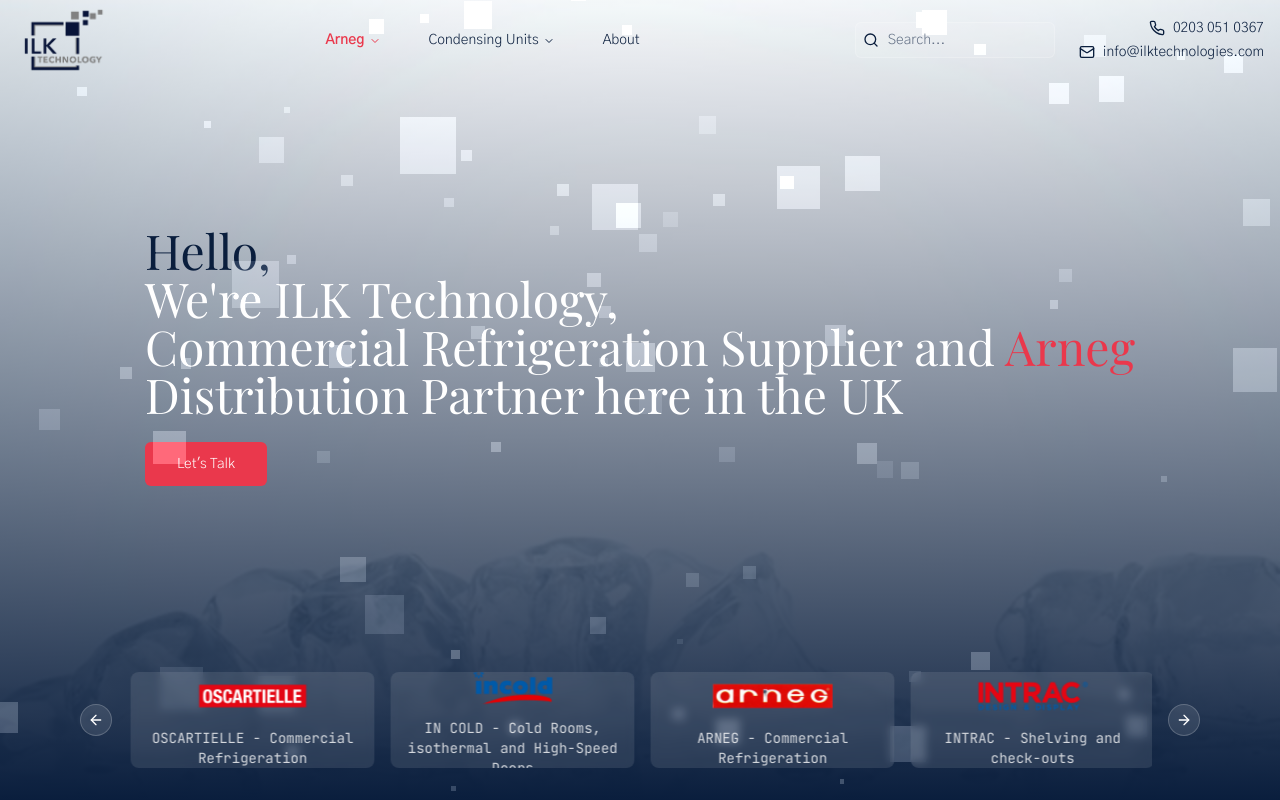
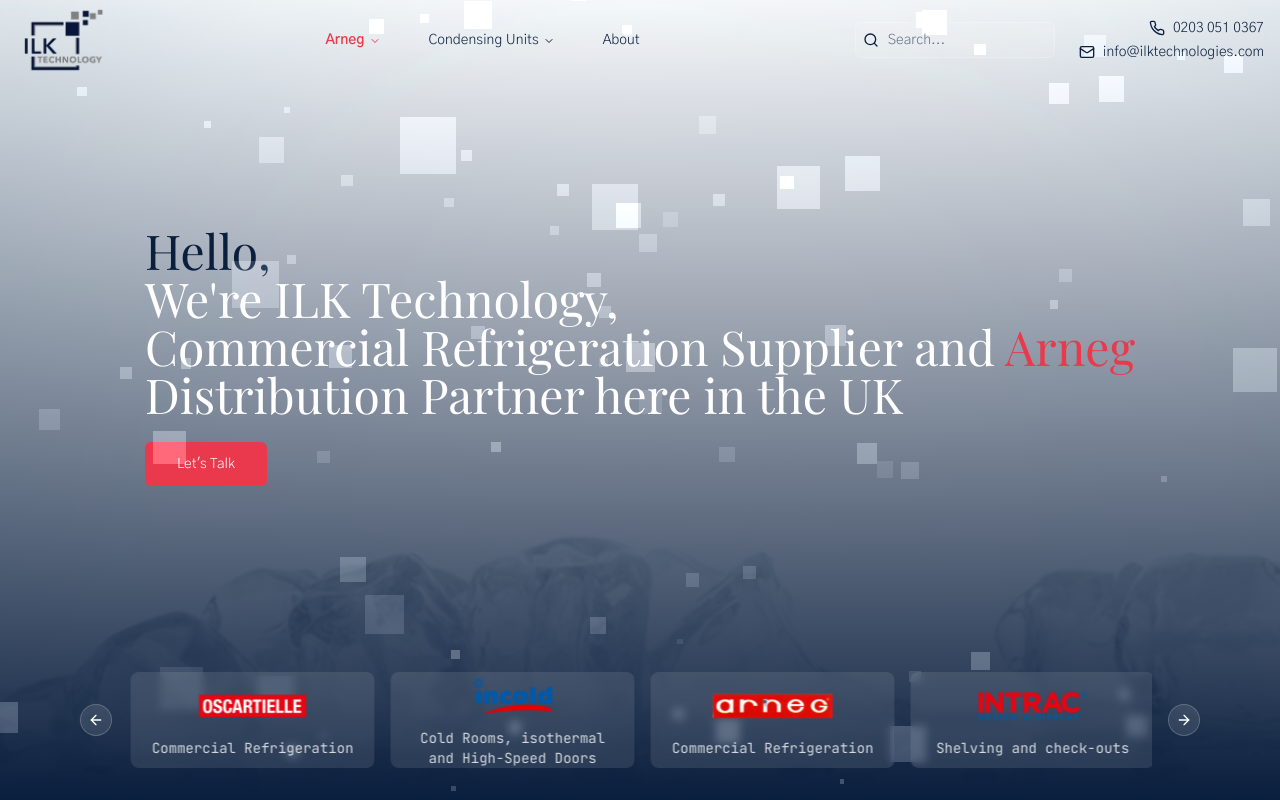
Before and after one commit to HMHY10/ilk-technology-site, a React (Vite) app: page / in a window 1280 px wide. Shown: the top 800 px of the page. Built offline with nearby package versions, Linux system fonts and the light colour scheme.

Commit message:
Remove brand names from carousel
Updated the BrandCarousel component to remove the brand names from the start of each brand description in the carousel.
[skip gpt_engineer]

```diff
--- a/src/components/hero/BrandCarousel.tsx
+++ b/src/components/hero/BrandCarousel.tsx
@@ -12,23 +12,23 @@ import { useRef } from "react";
 export const BrandCarousel = () => {
   const brands = [
     {
-      name: "INTRAC - Shelving and check-outs",
+      name: "Shelving and check-outs",
       logo: "/lovable-uploads/93685d2f-0194-410b-8685-4e05f4c9cb43.png"
     },
     {
-      name: "FRIGOTECHNICA - Refrigeration Systems for industry",
+      name: "Refrigeration Systems for industry",
       logo: "/lovable-uploads/76b23ff7-efa3-486a-9543-807697ddd20b.png"
     },
     {
-      name: "OSCARTIELLE - Commercial Refrigeration",
+      name: "Commercial Refrigeration",
       logo: "/lovable-uploads/7c833cb1-70df-440b-9311-9911c75d6cde.png"
     },
     {
-      name: "IN COLD - Cold Rooms, isothermal and High-Speed Doors",
+      name: "Cold Rooms, isothermal and High-Speed Doors",
       logo: "/lovable-uploads/d47e8a46-3c00-48b8-8581-29ced4362b4c.png"
     },
     {
-      name: "ARNEG - Commercial Refrigeration",
+      name: "Commercial Refrigeration",
       logo: "/lovable-uploads/e63e9e9f-0571-4e05-8534-92afe566ab01.png"
     },
   ];
```
